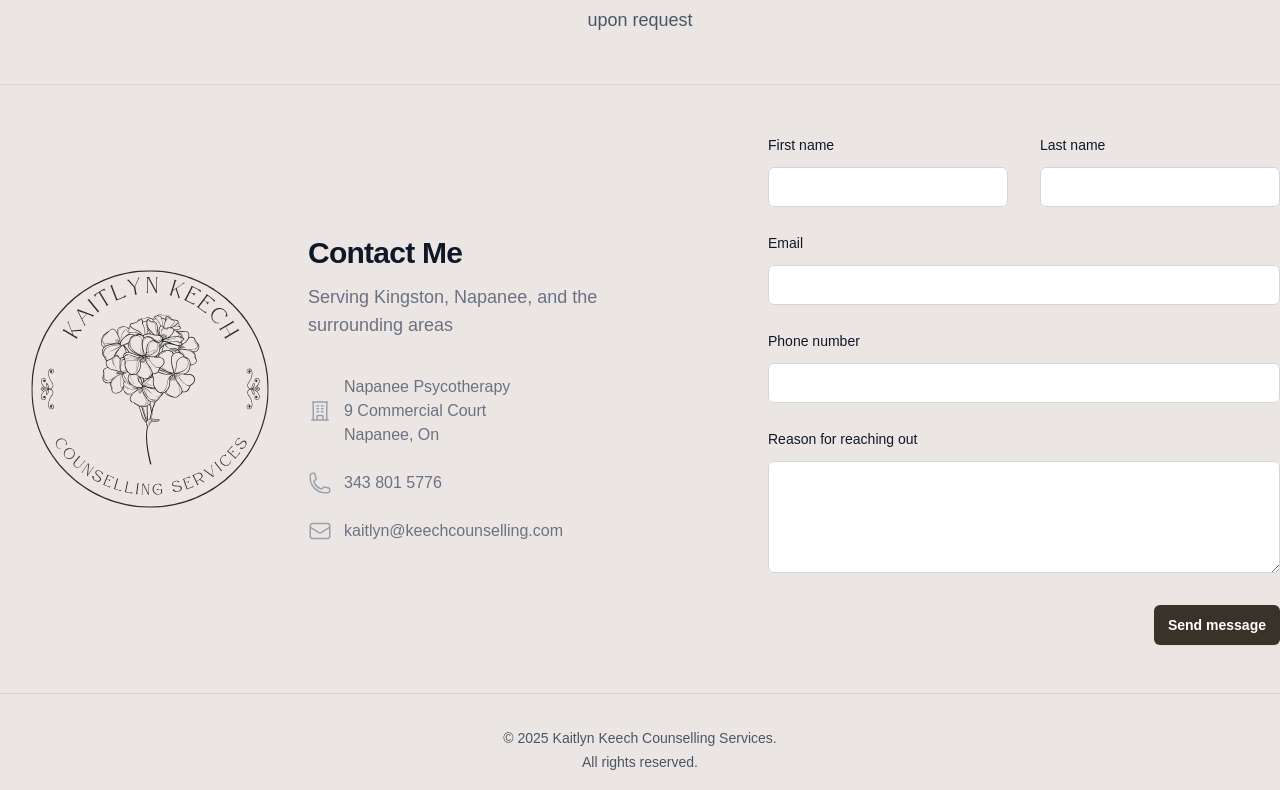
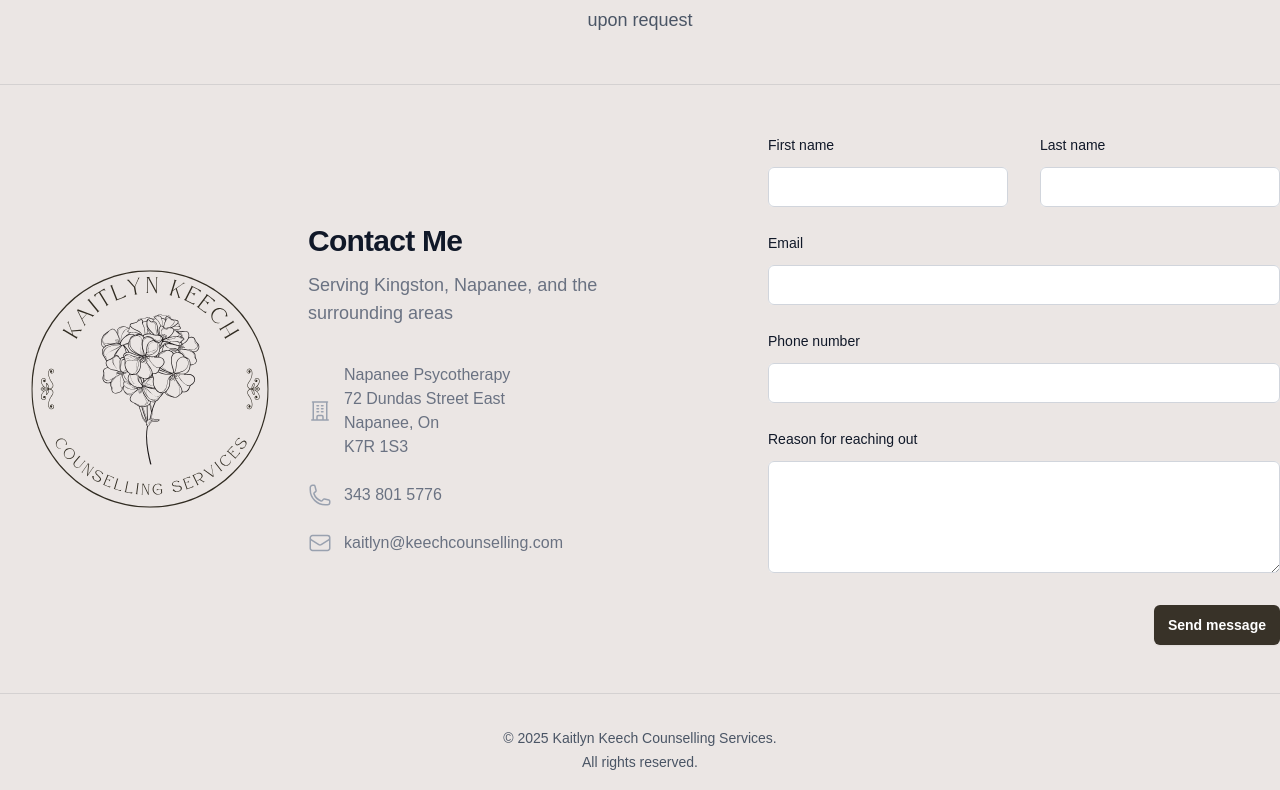
Before and after one commit to kellenwiltshire/keechcounselling, a Next.js app: page / in a window 1280 px wide. Shown: the part 2884-3674 px from the top of the page. Built offline with nearby package versions, Linux system fonts and the light colour scheme.

Commit message:
Update address

```diff
--- a/app/components/Address.tsx
+++ b/app/components/Address.tsx
@@ -37,9 +37,11 @@ const Address = () => {
 							<p>
 								Napanee Psycotherapy
 								<br />
-								9 Commercial Court
+								72 Dundas Street East
 								<br />
 								Napanee, On
+								<br />
+								K7R 1S3
 							</p>
 						</div>
 					</div>
```
Also changed, not shown: 1 other file (tests, documents, lock files or other folders).
